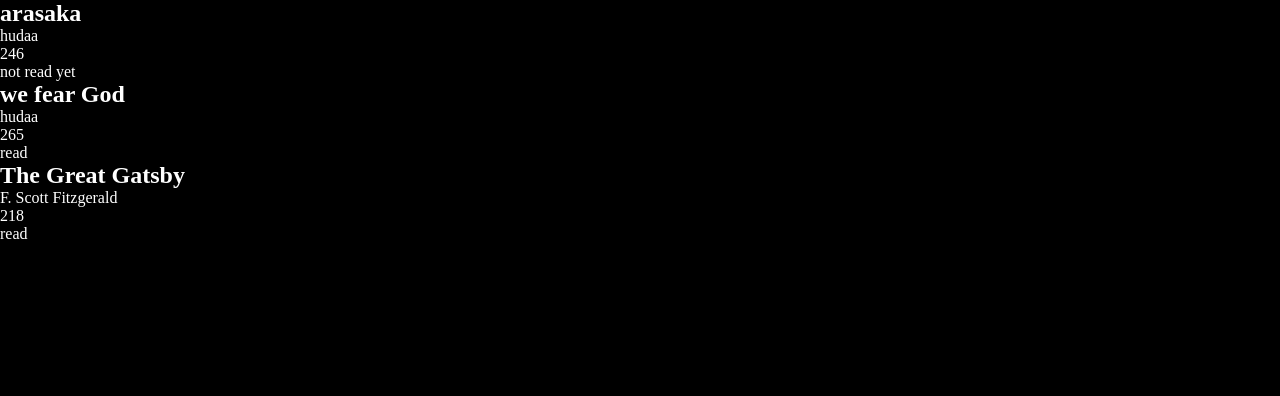
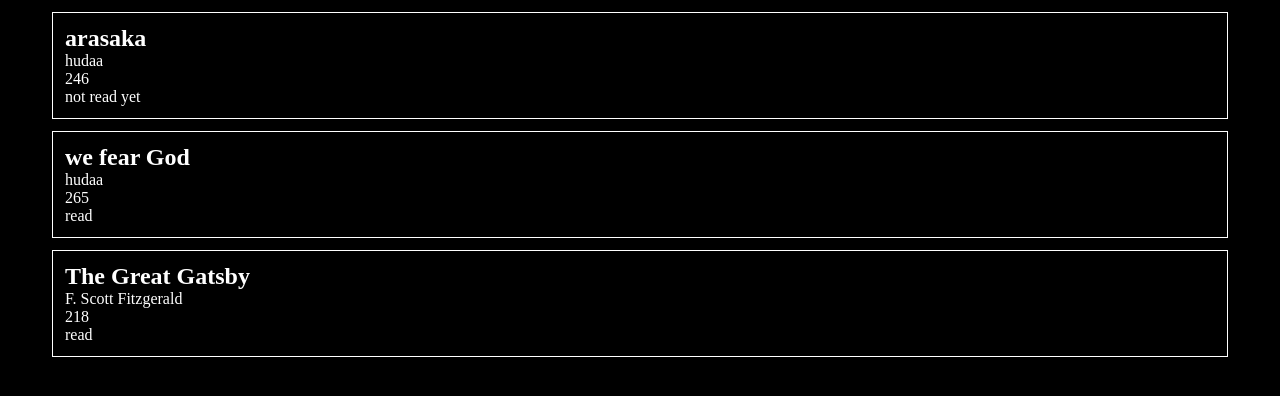
Before and after one commit to orokidd/library, a plain HTML site: page study.html in a window 1280 px wide. Drawn offline with Linux system fonts and the light colour scheme.

Commit message:
function to display books in the library

```diff
--- a/main.js
+++ b/main.js
@@ -30,7 +30,7 @@ function addBookToLibrary(title, author, pages, read) {
 }
 
 function displayBook() {
-    const bookContainer = document.querySelector('.book-container');
+    const bookContainer = document.querySelector('.books-container');
     myLibrary.forEach(book => {
         const bookCard = document.createElement('div');
         bookCard.classList.add('book-card');
--- a/study.html
+++ b/study.html
@@ -8,7 +8,10 @@
   </head>
   <body>
 
-    <div class="book-container"></div>
+    <div class="wrapper">
+      <div class="button-container"></div>
+      <div class="books-container"></div>
+    </div>
 
     <script src="main.js"></script>
   </body>
--- a/style.css
+++ b/style.css
@@ -1,9 +1,21 @@
 * {
   margin: 0;
   padding: 0;
+  box-sizing: border-box;
 }
 
 body {
   background-color: black;
   color: white;
 }
+
+.wrapper {
+  max-width: 1200px;
+  margin: auto;
+}
+
+.book-card {
+  border: 1px solid white;
+  padding: 12px;
+  margin: 12px;
+}
```
